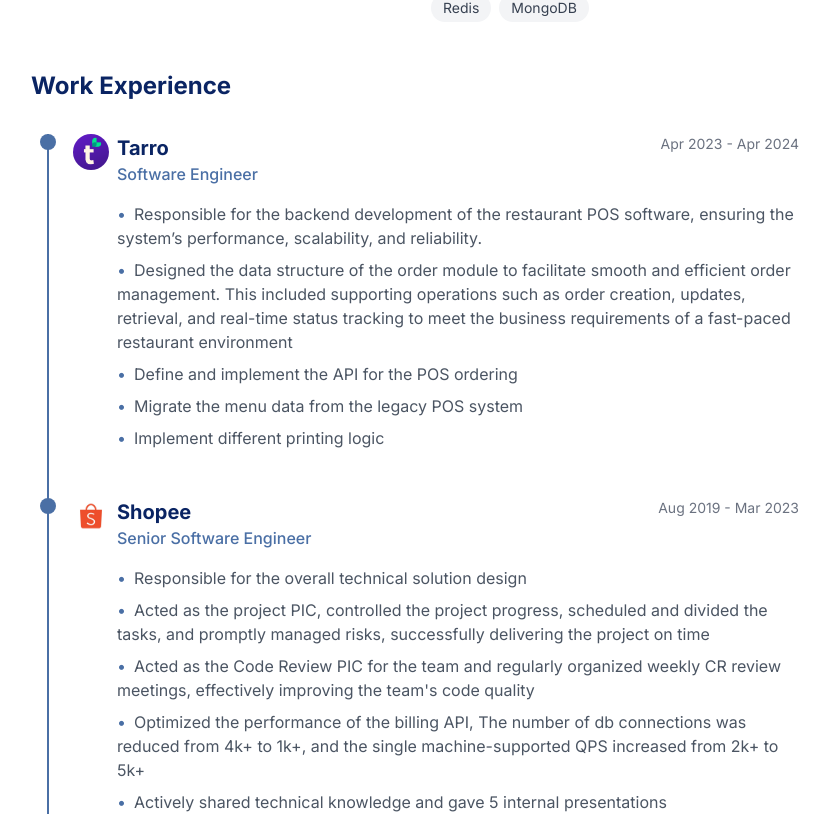
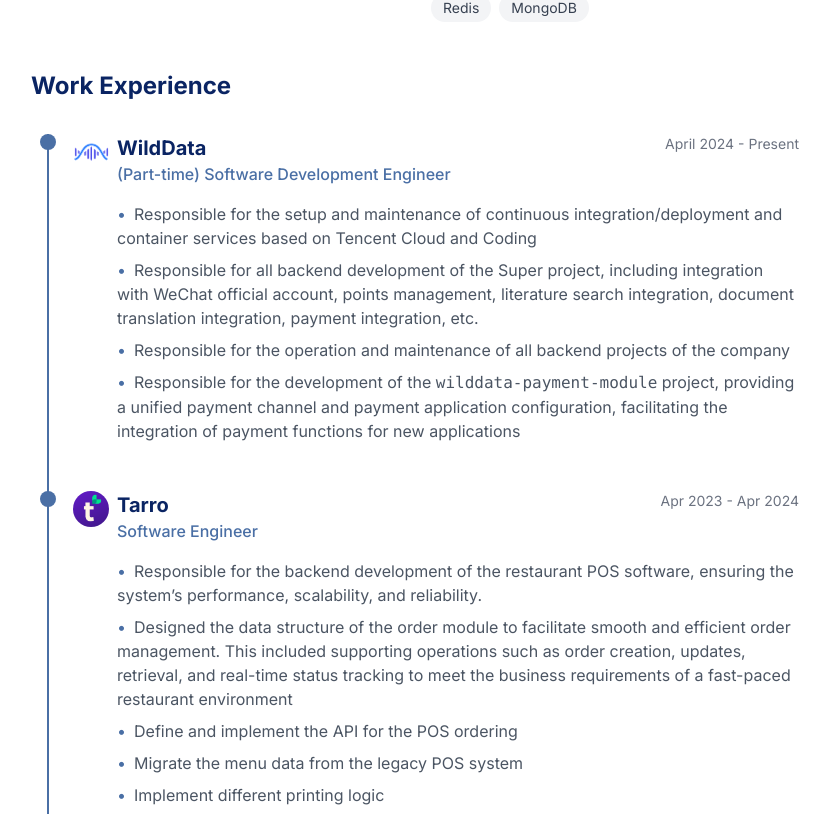
Before and after one commit to YongjinHuang/yongjinhuang.github.io, a Next.js app: page /en in a window 1280 px wide. Shown: the part 994-1808 px from the top of the page, without its empty margins (225-1055 px from the left). Built offline with nearby package versions, Linux system fonts and the light colour scheme.

Commit message:
feat: support markdown

```diff
--- a/app/i18n/locales/en.json
+++ b/app/i18n/locales/en.json
@@ -43,6 +43,20 @@
     "title": "Work Experience",
     "current": "Current",
     "company": {
+      "wilddata": {
+        "linkUrl": "https://www.wilddata.cn",
+        "logoUrl": "/logo/wilddata.png",
+        "name": "WildData",
+        "project": "Super",
+        "position": "(Part-time) Software Development Engineer",
+        "period": "April 2024 - Present",
+        "responsibilities": [
+          "Responsible for the setup and maintenance of continuous integration/deployment and container services based on Tencent Cloud and Coding",
+          "Responsible for all backend development of the [Super](https://suppr.wilddata.cn/) project, including integration with WeChat official account, points management, literature search integration, document translation integration, payment integration, etc.",
+          "Responsible for the operation and maintenance of all backend projects of the company",
+          "Responsible for the development of the `wilddata-payment-module` project, providing a unified payment channel and payment application configuration, facilitating the integration of payment functions for new applications"
+        ]
+      },
       "tarro": {
         "linkUrl": "https://www.tarro.com",
         "logoUrl": "/logo/tarro.webp",
--- a/app/i18n/locales/zh.json
+++ b/app/i18n/locales/zh.json
@@ -43,11 +43,26 @@
     "title": "工作经验",
     "current": "现在",
     "company": {
+      "wilddata": {
+        "linkUrl": "https://www.wilddata.cn",
+        "logoUrl": "/logo/wilddata.png",
+        "name": "数野科技",
+        "project": "超能文献",
+        "position": "(兼职)软件开发工程师",
+        "period": "2024 年 4 月 - 至今",
+        "responsibilities": [
+          "负责基于腾讯云和 Coding 的持续集成/部署及容器服务的搭建和维护工作",
+          "负责 [超能文献](https://suppr.wilddata.cn/) 项目的全部后端开发，包括集成微信公众号、积分管理、对接文献搜索、对接文档翻译、支付集成等功能",
+          "负责公司所有后端项目的运维及维护工作",
+          "负责 `wilddata-payment-module` 项目的开发，提供统一的支付渠道和支付应用的配置，方便后续新应用集成支付功能"
+        ]
+      },
       "tarro": {
         "linkUrl": "https://www.tarro.com/zh",
         "logoUrl": "/logo/tarro.webp",
         "name": "Tarro",
         "position": "软件开发工程师",
+        "project": "Restaurants POS",
         "period": "2023 年 4 月 - 2024 年 4 月",
         "responsibilities": [
           "负责餐馆 POS 软件的后端开发工作，主要承担核心功能模块的设计和实现",
--- a/components/Profile/Experience.tsx
+++ b/components/Profile/Experience.tsx
@@ -1,4 +1,5 @@
 import Image from 'next/image';
+import ReactMarkdown from 'react-markdown';
 
 interface CompanyExperience {
   name: string;
@@ -16,6 +17,7 @@ interface ExperienceProps {
 
 export function Experience({ t }: ExperienceProps) {
   const experiences: CompanyExperience[] = [
+    t.experience.company.wilddata,
     t.experience.company.tarro,
     t.experience.company.shopee,
     t.experience.company.huawei,
@@ -66,7 +68,20 @@ export function Experience({ t }: ExperienceProps) {
                         key={respIndex}
                         className="text-gray-600 dark:text-gray-300 before:content-['•'] before:mr-2 before:text-[#4A6FA5] dark:before:text-gray-500"
                       >
-                        {responsibility}
+                        <ReactMarkdown
+                          components={{
+                            p: ({ ...props }) => <span {...props} />,
+                            a: ({ ...props }) => (
+                              <a
+                                {...props}
+                                target="_blank"
+                                rel="noopener noreferrer"
+                              />
+                            ),
+                          }}
+                        >
+                          {responsibility}
+                        </ReactMarkdown>
                       </li>
                     )
                   )}
--- a/package.json
+++ b/package.json
@@ -19,7 +19,8 @@
     "next-themes": "^0.4.4",
     "react": "^19.0.0",
     "react-dom": "^19.0.0",
-    "react-icons": "^5.4.0"
+    "react-icons": "^5.4.0",
+    "react-markdown": "^10.0.1"
   },
   "devDependencies": {
     "@eslint/eslintrc": "^3",
```
Also changed, not shown: public/logo/wilddata.png (added), 1 other file (tests, documents, lock files or other folders).
